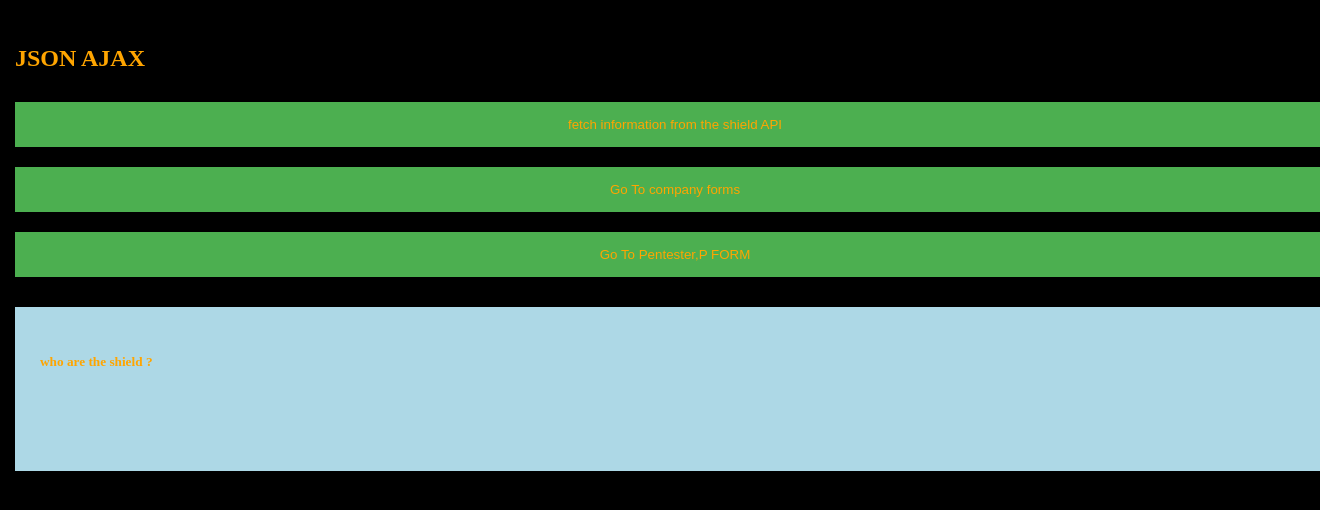
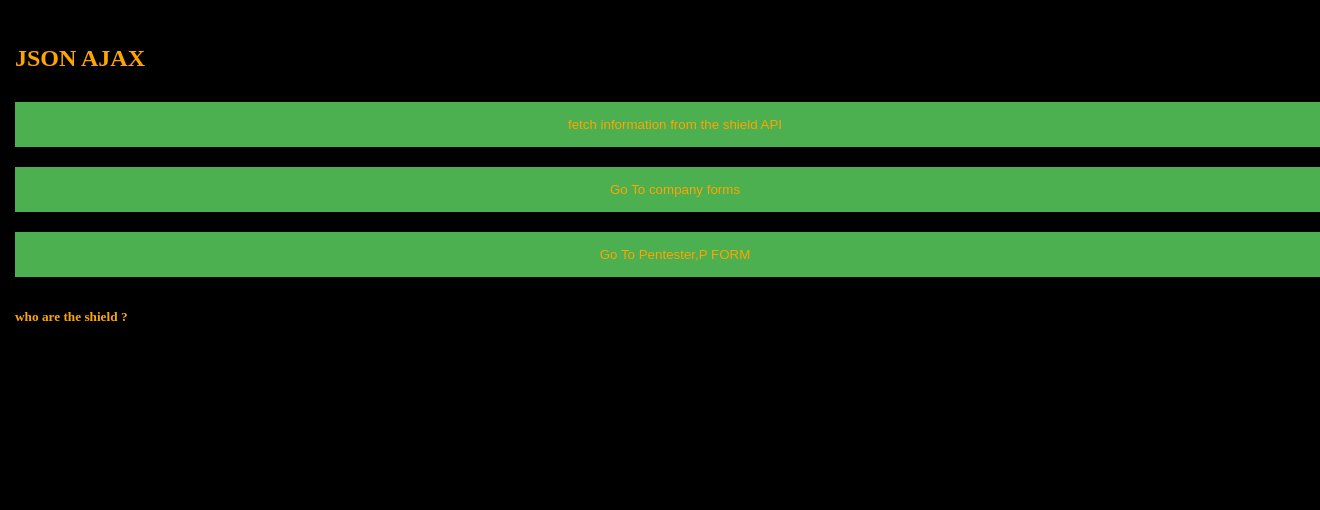
Before and after one commit to toxcking-dumm/fullstack-webpage, a PHP site: page /welcome.html in a window 1320 px wide; the page is wider, and only the part inside the window is pictured. Shown: the top 510 px of that part. Run offline with PHP 8.4, Linux system fonts and the light colour scheme.

Commit message:
Update login.css

```diff
--- a/theshield fullstack/shield_project/login.css
+++ b/theshield fullstack/shield_project/login.css
@@ -33,10 +33,7 @@ button {
     }
 
 
- .container {
-        padding: 25px;
-        background-color: lightblue;
-    }
+
     .fname {
         background-color: #4CAF50;
         width: 100%;
@@ -125,3 +122,8 @@ button {
    border: none;
    cursor: pointer;
     }
+
+.container {
+    max-width: 1000px;
+
+}
```
